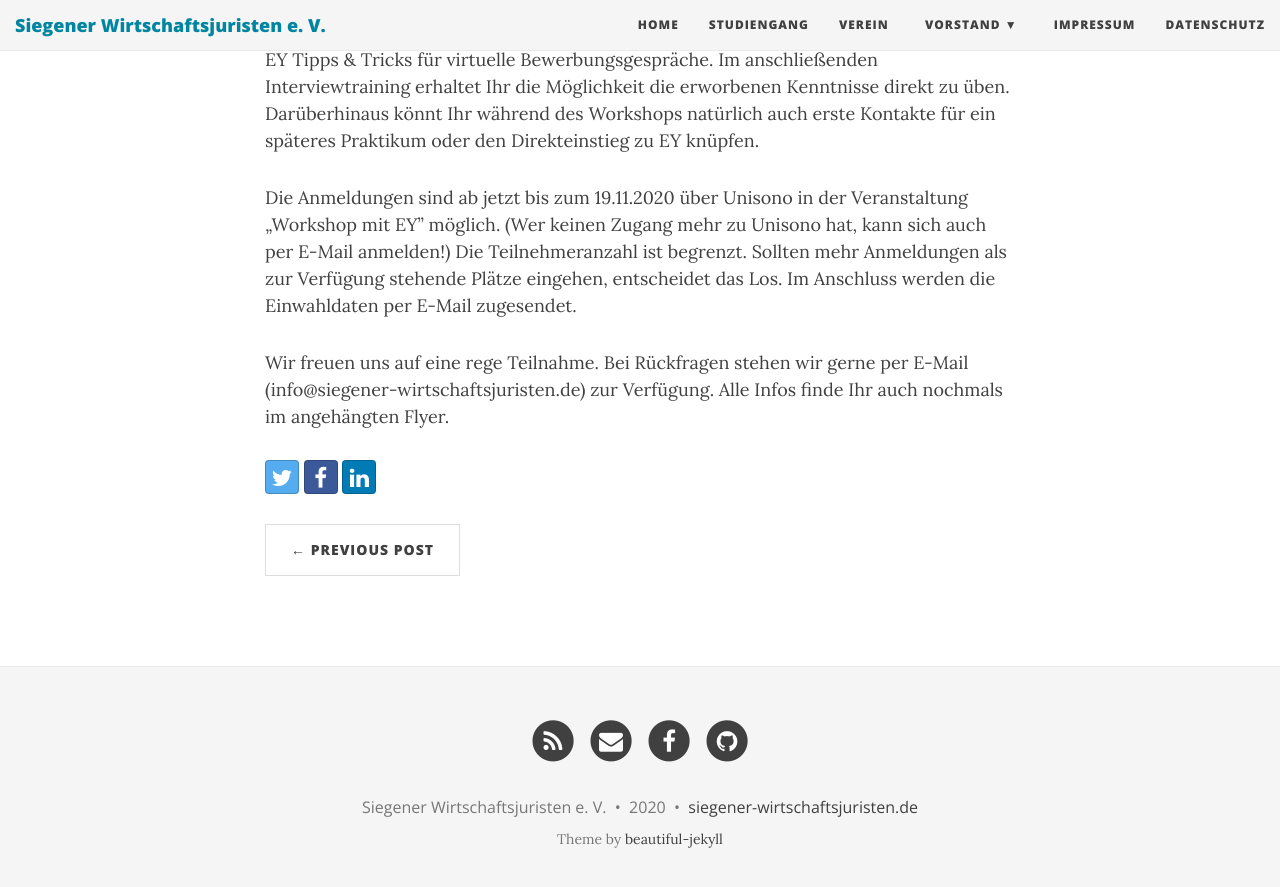
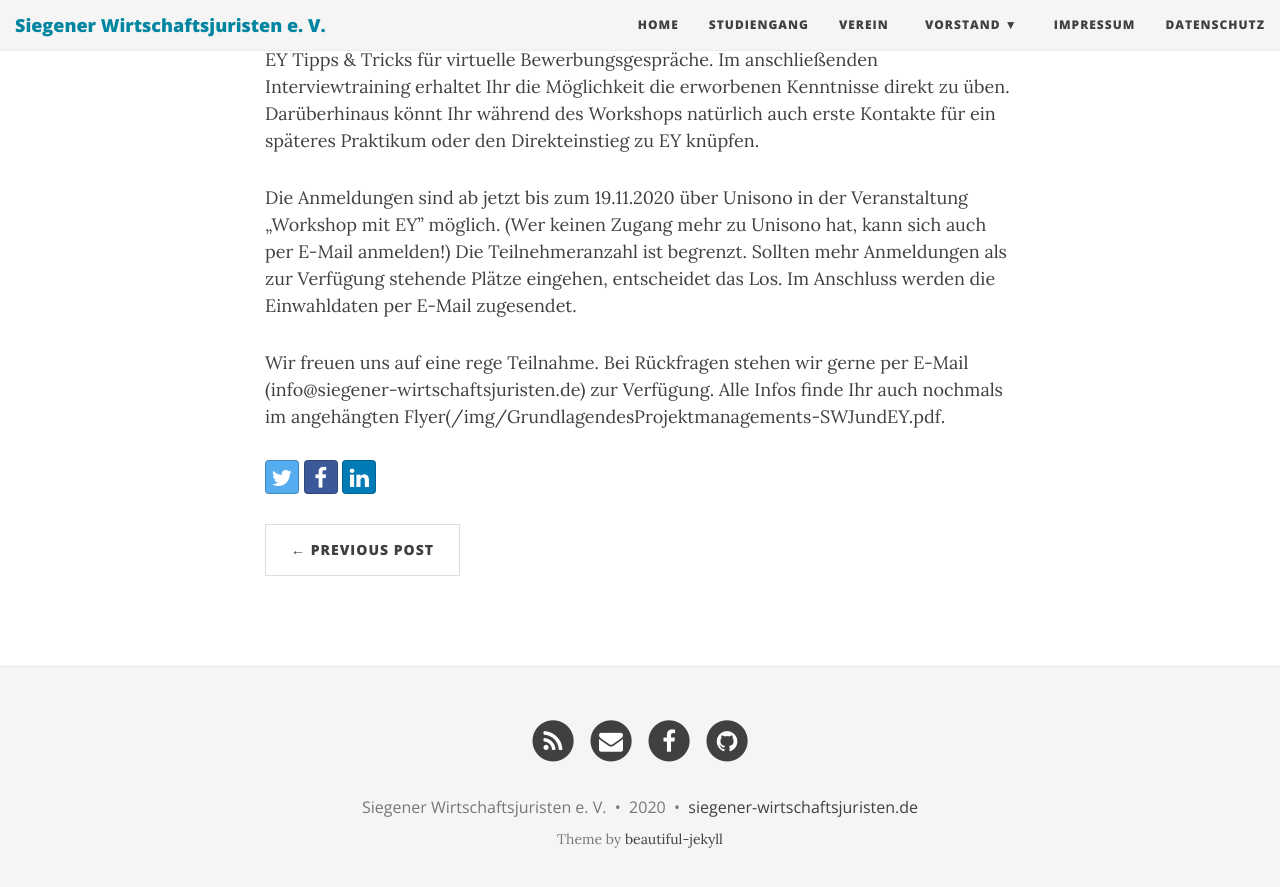
Before and after one commit to dewrs/dewrs.github.io, a Jekyll site: the page built from _posts/2020-11-26-Bewerbungstraining EY.md, in a window 1280 px wide and 900 px high, scrolled down 744 px. Shown: the top 887 px of the window. Built offline with Jekyll 4.4.1, drawn with Linux system fonts in a browser that asks for light colours; nearby versions of some CDN libraries.

Commit message:
Update 2020-11-26-Bewerbungstraining EY.md

```diff
--- a/_posts/2020-11-26-Bewerbungstraining EY.md
+++ b/_posts/2020-11-26-Bewerbungstraining EY.md
@@ -14,4 +14,4 @@
 Die Anmeldungen sind ab jetzt bis zum 19.11.2020 über Unisono in der Veranstaltung „Workshop mit EY" möglich. (Wer keinen Zugang mehr zu Unisono hat, kann sich auch per E-Mail anmelden!) Die Teilnehmeranzahl ist begrenzt. Sollten mehr Anmeldungen als zur Verfügung stehende Plätze eingehen, entscheidet das Los.  Im Anschluss werden die Einwahldaten per E-Mail zugesendet.
 
 Wir freuen uns auf eine rege Teilnahme. Bei Rückfragen stehen wir gerne per E-Mail (info@siegener-wirtschaftsjuristen.de) zur Verfügung.
-Alle Infos finde Ihr auch nochmals im angehängten Flyer.
+Alle Infos finde Ihr auch nochmals im angehängten Flyer(/img/GrundlagendesProjektmanagements-SWJundEY.pdf.
```
